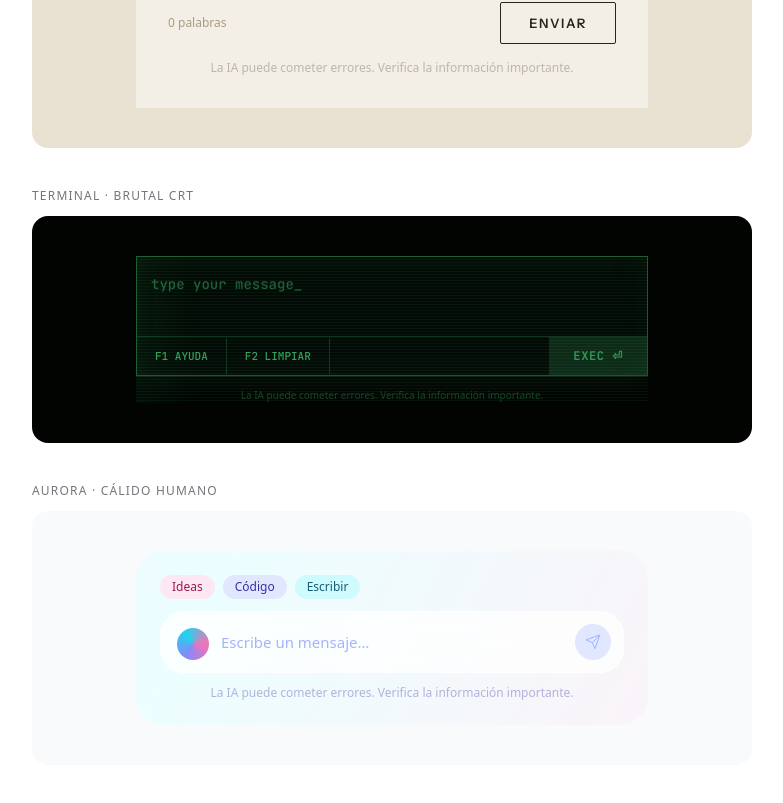
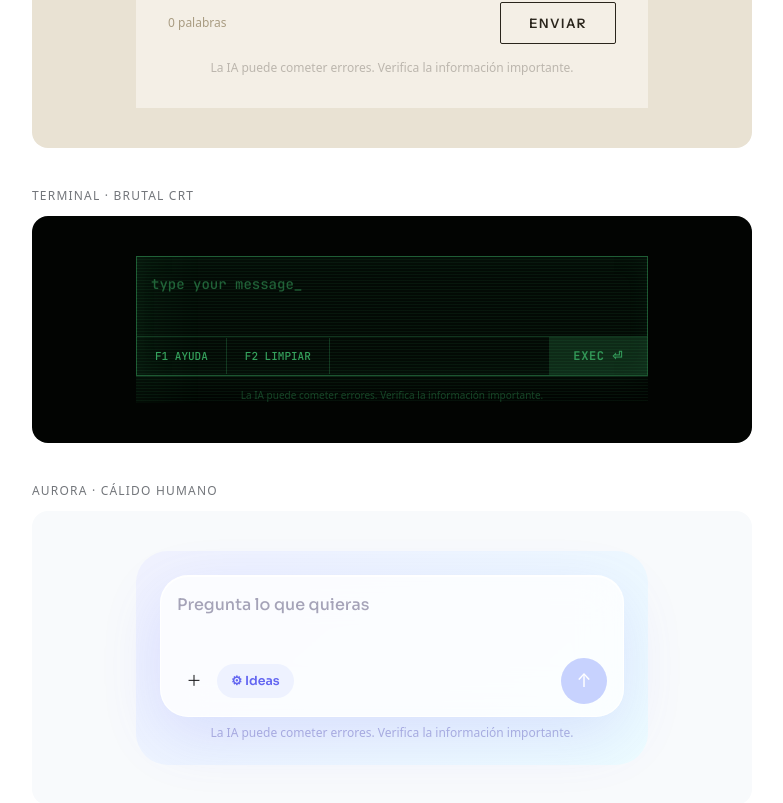
Before and after one commit to turbillon50/catalogo-compoentes, a Next.js app: page /composers in a window 1280 px wide. Shown: the part 1804-2607 px from the top of the page, without its empty margins (248-1031 px from the left). Built offline with nearby package versions, Linux system fonts and the light colour scheme.

Commit message:
refactor(composers): Aurora sobre las clases CSS reales (aurora-bg)

```diff
--- a/components/composers/AuroraComposer.tsx
+++ b/components/composers/AuroraComposer.tsx
@@ -1,88 +1,28 @@
 "use client";
 
-import { useState } from "react";
 import { useComposer } from "./useComposer";
-import { IconSend } from "@/components/brand/VFIcons";
+import { ComposerBar } from "./ComposerBar";
 import type { ComposerProps } from "./GrafitoComposer";
 
-const CHIPS: { label: string; bg: string; fg: string }[] = [
-  { label: "Ideas", bg: "#fce7f3", fg: "#9d174d" },
-  { label: "Código", bg: "#e0e7ff", fg: "#3730a3" },
-  { label: "Escribir", bg: "#cffafe", fg: "#155e75" },
-];
-
-/** Aurora — cálido humano. Fondo animado, orbe como avatar, send que rota al hover. */
-export function AuroraComposer({ onSend, placeholder = "Escribe un mensaje…", disclaimer }: ComposerProps) {
+/** Aurora — cálido humano. Fondo de página animado (aurora-bg) + tarjeta de cristal. */
+export function AuroraComposer({ onSend, placeholder = "Pregunta lo que quieras", disclaimer }: ComposerProps) {
   const { value, canSend, textareaRef, handleChange, handleKeyDown, send } = useComposer({ onSend });
-  const [focused, setFocused] = useState(false);
 
   return (
-    <div
-      className="w-full max-w-lg overflow-hidden rounded-[28px] p-6"
-      style={{
-        background: "linear-gradient(120deg, #fdf2f8, #eef2ff, #ecfeff, #fdf2f8)",
-        backgroundSize: "300% 300%",
-        animation: "cmp-aurora-bg 12s ease-in-out infinite",
-      }}
-    >
-      <style>{`
-        @keyframes cmp-aurora-bg { 0%,100% { background-position: 0% 50%; } 50% { background-position: 100% 50%; } }
-      `}</style>
-
-      <div className="mb-3 flex flex-wrap gap-2">
-        {CHIPS.map((c) => (
-          <span
-            key={c.label}
-            className="rounded-full px-3 py-1 text-xs font-medium"
-            style={{ background: c.bg, color: c.fg }}
-          >
-            {c.label}
-          </span>
-        ))}
-      </div>
-
-      <div
-        className="flex items-end gap-3 rounded-[24px] border-[1.5px] p-3 pl-4 transition-all duration-150 ease-casa"
-        style={{
-          background: "rgba(255,255,255,.75)",
-          backdropFilter: "blur(20px)",
-          WebkitBackdropFilter: "blur(20px)",
-          borderColor: focused ? "#6366f1" : "#ffffff",
-          transform: focused ? "scale(1.015)" : "scale(1)",
-        }}
-      >
-        <div
-          className="h-8 w-8 shrink-0 rounded-full"
-          style={{ background: "conic-gradient(from 90deg, #f472b6, #818cf8, #22d3ee, #f472b6)" }}
-        />
+    <div className="aurora-bg w-full max-w-lg rounded-[32px] p-6">
+      <div className="cmp cmp--aurora">
         <textarea
           ref={textareaRef}
-          rows={1}
+          rows={2}
           value={value}
           onChange={handleChange}
           onKeyDown={handleKeyDown}
-          onFocus={() => setFocused(true)}
-          onBlur={() => setFocused(false)}
           placeholder={placeholder}
-          className="flex-1 resize-none bg-transparent py-1.5 text-[15px] leading-[1.6] text-[#3730a3] outline-none placeholder:text-[#a5b4fc]"
-          style={{ caretColor: "#6366f1" }}
         />
-        <button
-          type="button"
-          onClick={send}
-          disabled={!canSend}
-          aria-label="Enviar"
-          className="flex h-9 w-9 shrink-0 items-center justify-center rounded-full transition-transform duration-150 ease-casa hover:-rotate-[8deg] active:scale-90"
-          style={{
-            background: canSend ? "linear-gradient(135deg,#f472b6,#818cf8)" : "#e0e7ff",
-            color: canSend ? "#ffffff" : "#a5b4fc",
-          }}
-        >
-          <IconSend size={16} />
-        </button>
+        <ComposerBar canSend={canSend} onSend={send} pillLabel="Ideas" />
       </div>
       {disclaimer && (
-        <p className="mt-3 text-center text-xs" style={{ color: "rgba(55,48,163,.35)" }}>
+        <p className="mt-2 text-center text-xs" style={{ color: "rgba(55,48,163,.35)" }}>
           {disclaimer}
         </p>
       )}
```
